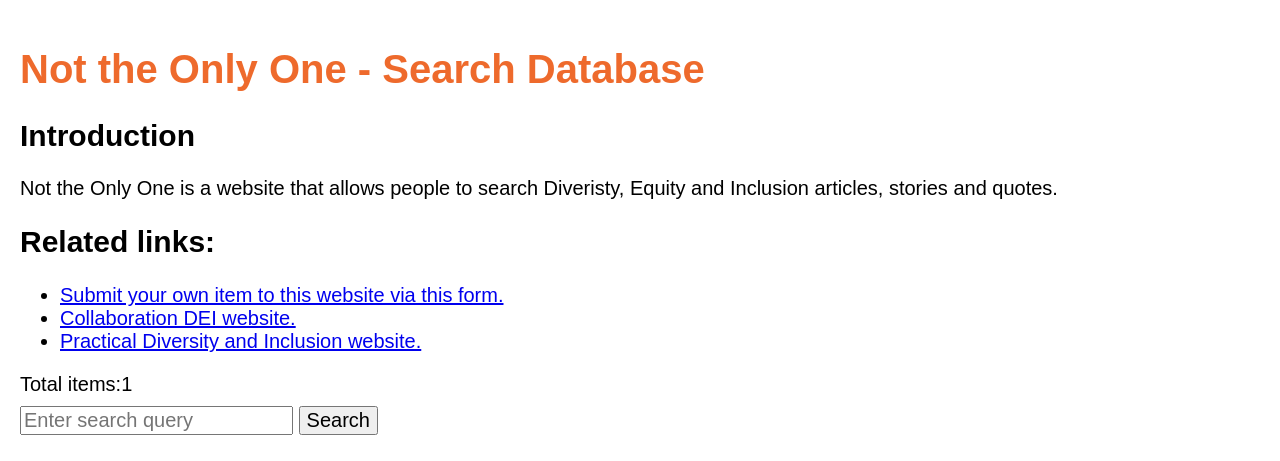
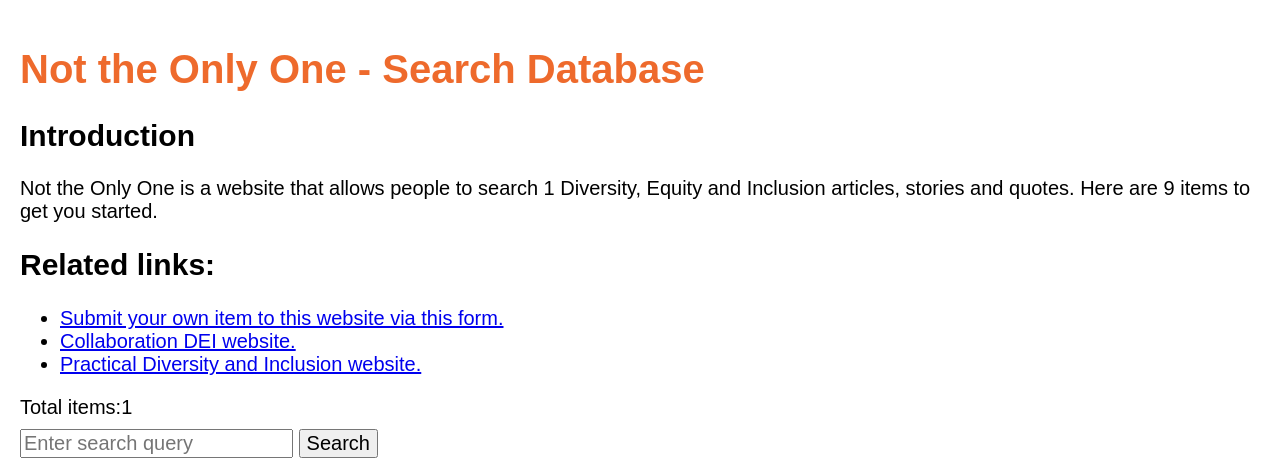
Before and after one commit to NotTheOnlyOne/ntoo_simple, a Flask app: template templates/index.html in a window 1280 px wide. Shown: the top 461 px of the page. Run offline with Flask 3, Linux system fonts and the light colour scheme; the template is opened without the code that fills it: most values are stand-ins (such as "Sample title", 1, 10 or a date in 2020); parts of the project's set-up code (start-up, migrations or seed data) failed here and were passed over.

Commit message:
fixed spelling mistake Diveristy

```diff
--- a/templates/index.html
+++ b/templates/index.html
@@ -138,7 +138,7 @@
     <h1><a href="/">Not the Only One - Search Database</a></h1>
 
     <h2>Introduction</h2>
-    <div class="introduction">Not the Only One is a website that allows people to search Diveristy, Equity and Inclusion articles, stories and quotes.</div>
+    <div class="introduction">Not the Only One is a website that allows people to search {{ total_count }} Diversity, Equity and Inclusion articles, stories and quotes. Here are 9 items to get you started.</div>
 
     <h2>Related links:</h2>
     <ul>
```
